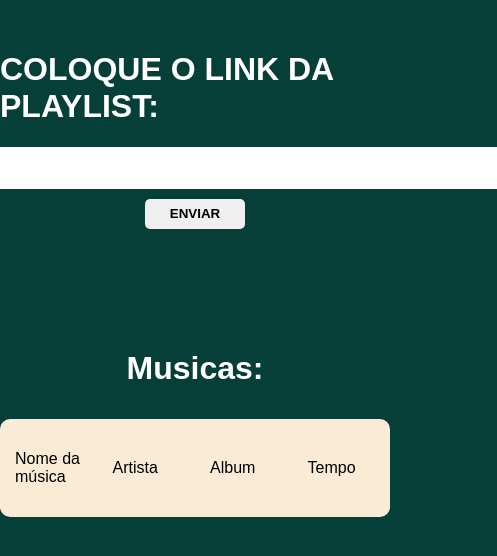
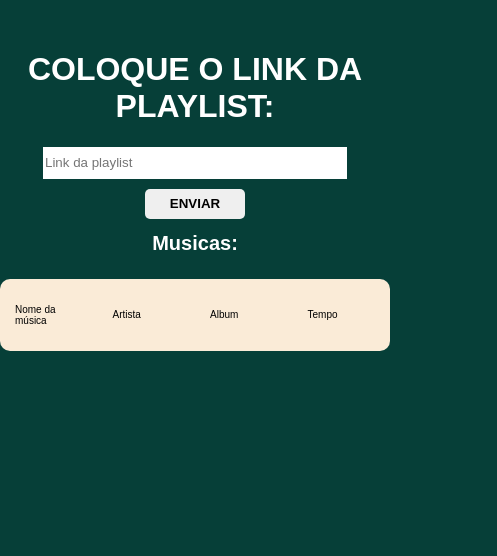
Before and after one commit to VtaZinn/PlaylistAPI, a plain HTML site: page index.html in a window 390 px wide. Shown: the whole page, 497 px wide, since content can reach past the window. Drawn offline with Linux system fonts and the light colour scheme; no server answers.

Commit message:
Responsivo

```diff
--- a/style.css
+++ b/style.css
@@ -88,11 +88,25 @@ body {
 }
 
 @media (max-width: 760px) {
-  .fatherMusics {
-    margin-top: 100px;
+  .inputPlaylist{
+    width: 100%;
+    text-align: center;
+  }
+
+  .input{
+    height: 30px;
+    width: 300px;
+  }
+
+  .fatherMusics{
+    font-size: 10px;
   }
 
   .contentMusics{
     width: 100%;
   }
+
+  .tamanho {
+    width: 25%;
+  }
 }
```
